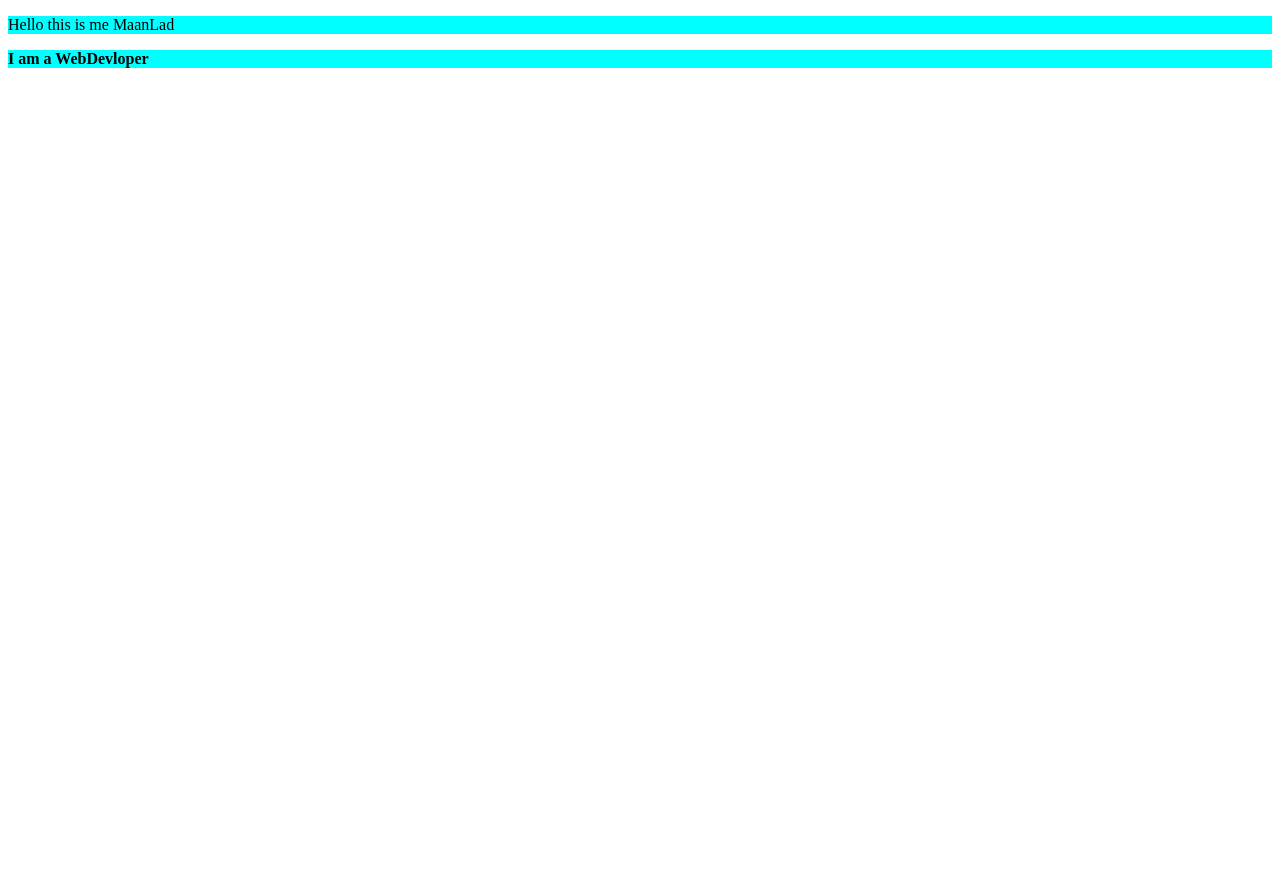
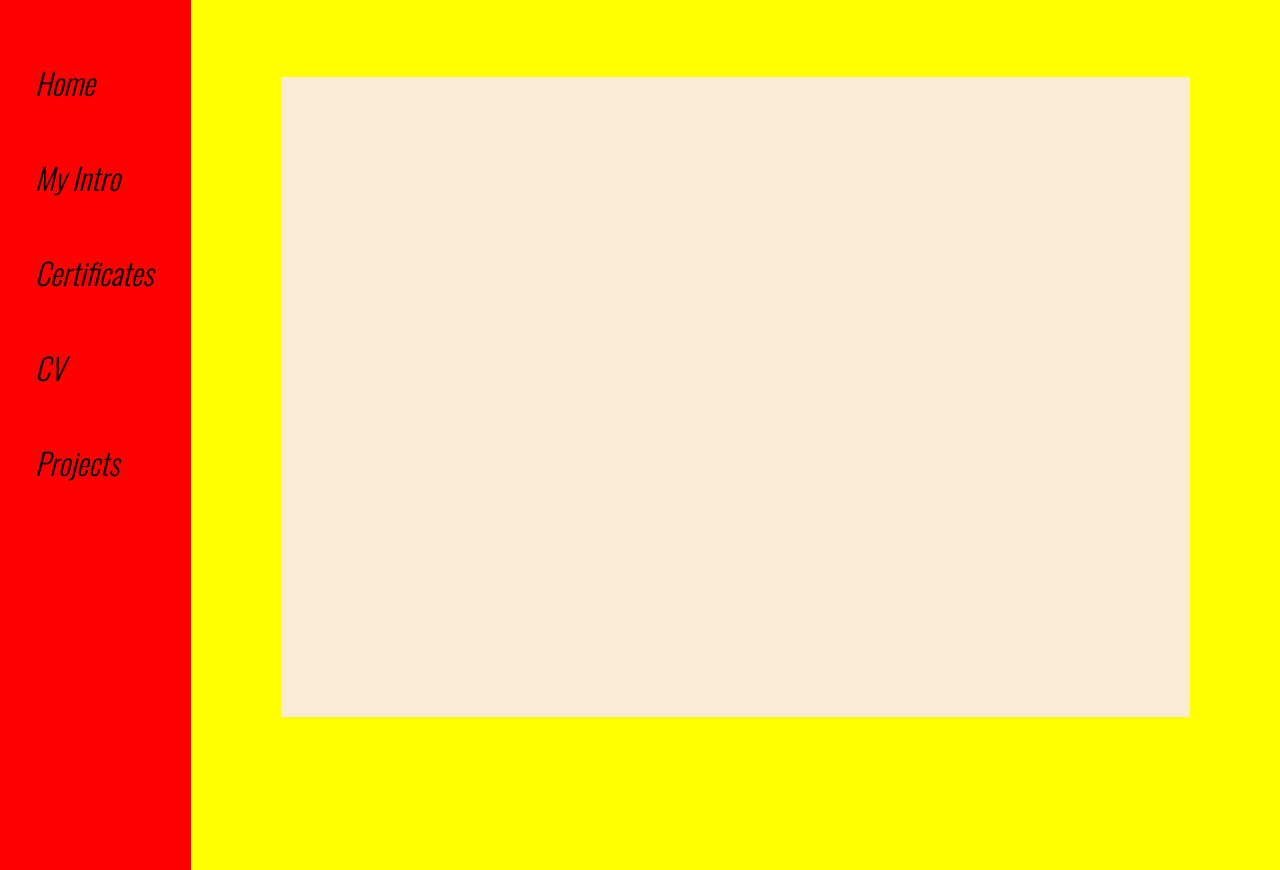
Before and after one commit to MaanLad/NetflixClone, a plain HTML site: page index.html in a window 1280 px wide. Before the commit the page ends 800 px from the top, so only its background shows below. Drawn offline with nearby package versions, Linux system fonts and the light colour scheme.

Commit message:
Sidebar and MainConatiner Added

```diff
--- a/index.html
+++ b/index.html
@@ -1,14 +1,36 @@
 <!DOCTYPE html>
 <html lang="en">
+
 <head>
     <meta charset="UTF-8">
     <meta http-equiv="X-UA-Compatible" content="IE=edge">
     <meta name="viewport" content="width=device-width, initial-scale=1.0">
     <link rel="stylesheet" href="style.css">
     <title>MyPortfolio</title>
+    <!-- <link rel="preconnect" href="https://fonts.googleapis.com">
+    <link rel="preconnect" href="https://fonts.gstatic.com" crossorigin>
+    <link href="https://fonts.googleapis.com/css2?family=Oswald:wght@300&display=swap" rel="stylesheet"> -->
 </head>
+
 <body>
-    <p>Hello this is me MaanLad</p>
-    <p><strong>I am a WebDevloper</strong></p>
+    <div class="container">
+        <nav class="sidebar">
+            <ul>
+                <li>Home</li>
+                <li>My Intro</li>
+                <li>Certificates</li>
+                <li>CV</li>
+                <li>Projects</li>
+            </ul>
+        </nav>
+        <div class="main">
+            <div class="infoContainer">
+                <div class="devInfo"></div>
+                <div class="devPic"></div>
+            </div>
+        </div>
+    </div>
+
 </body>
+
 </html>
--- a/style.css
+++ b/style.css
@@ -1,3 +1,40 @@
-p{
-    background-color: aqua;
+@import url('https://fonts.googleapis.com/css2?family=Oswald:wght@300&display=swap');
+
+*{
+    margin: 0px;
+    padding: 0px;
 }
+
+.sidebar{
+    background-color: red;
+    width: 10vw;
+    font-family: 'Oswald', sans-serif;
+    height: 100vh;
+}
+
+.main{
+    background-color: yellow;
+    width: 90vw;
+}
+
+.container{
+    display: flex;
+}
+
+.container nav{
+    padding: 35px;
+}
+
+.sidebar ul li{
+    list-style: none;
+    font-size: 30px;
+    font-style: italic;
+    padding: 25px 0px;
+}
+
+.infoContainer{
+    background-color: antiquewhite;
+    height: 80vh;
+    width: 71vw;
+    margin: 77px auto;
+}
```
